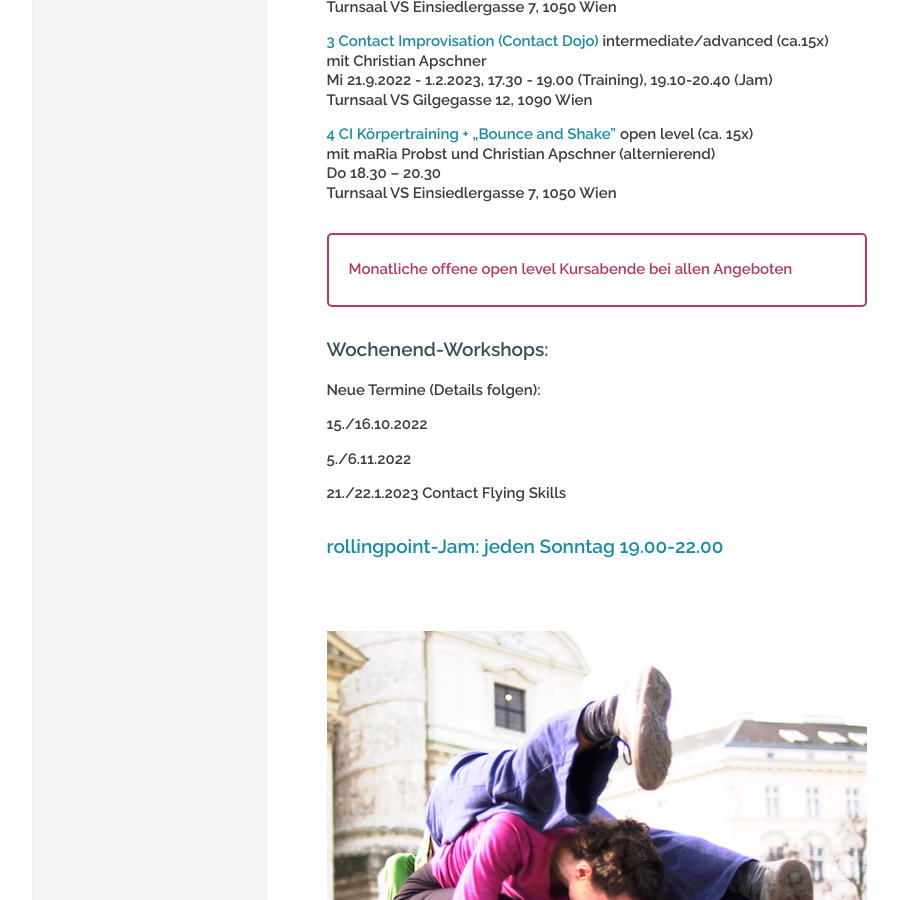
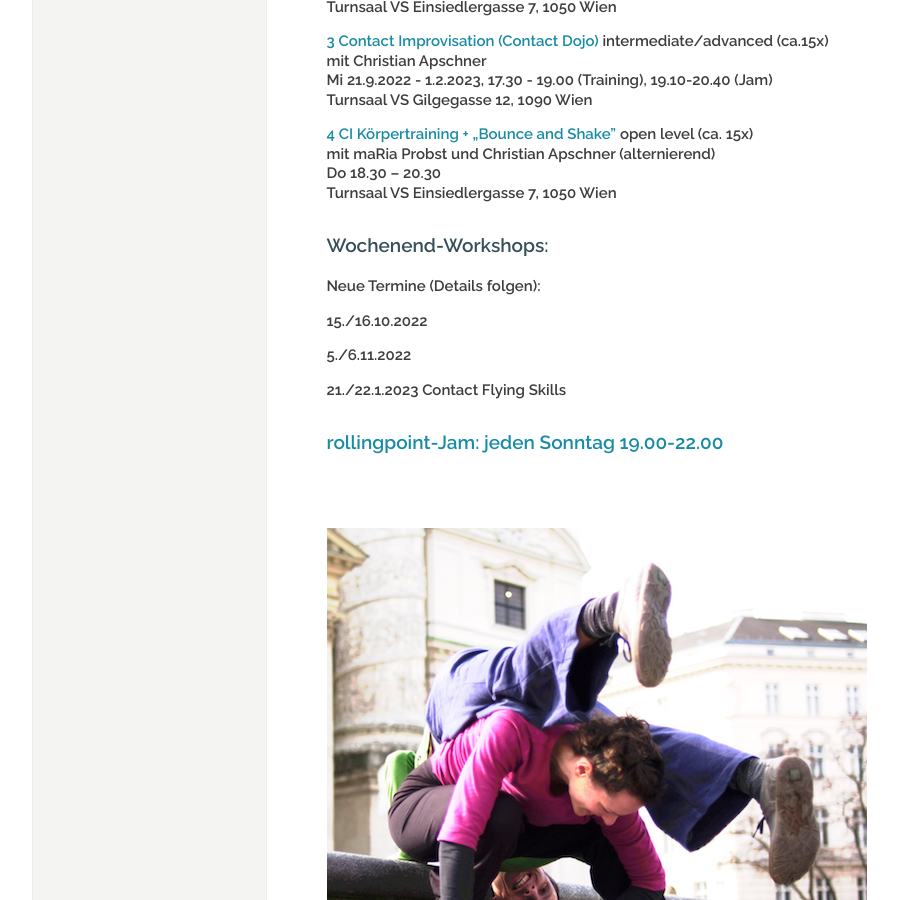
Before and after one commit to manulari/rollingpointat, a Jekyll site: the page built from _pages_de/index.md, in a window 1280 px wide and 900 px high, scrolled down 1545 px. Shown: the whole window, without its empty margins (152-1050 px from the left). Built offline with Jekyll 4.4.1, drawn with Linux system fonts in a browser that asks for light colours; comment, search, counter and statistics services are not loaded.

Commit message:
Update page (de) “index”

```diff
--- a/_pages_de/index.md
+++ b/_pages_de/index.md
@@ -49,8 +49,6 @@ Turnsaal VS Einsiedlergasse 7, 1050 Wien**
 **Do 18.30 – 20.30**\
 **Turnsaal VS Einsiedlergasse 7, 1050 Wien**
 
-> **Monatliche offene open level Kursabende bei allen Angeboten**
-
 ### Wochenend-Workshops:
 
 **Neue Termine (Details folgen):**
```
